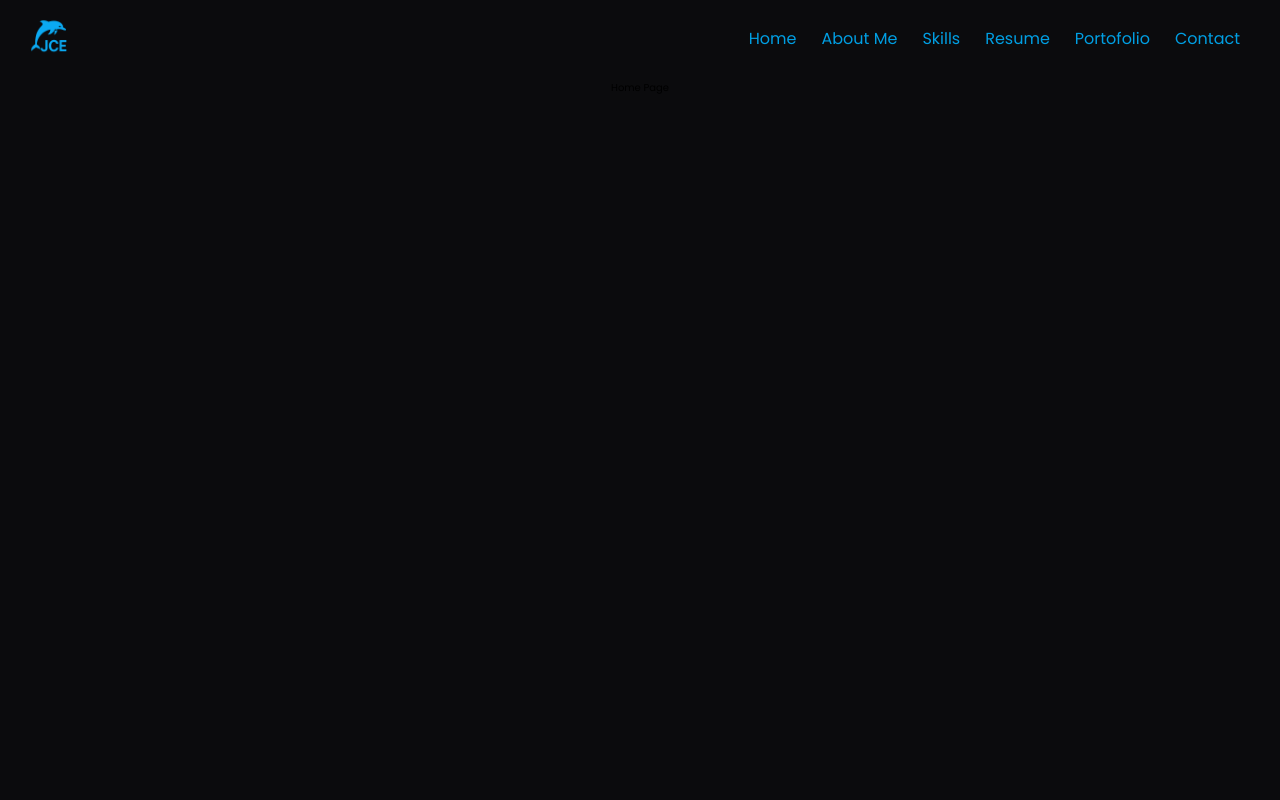
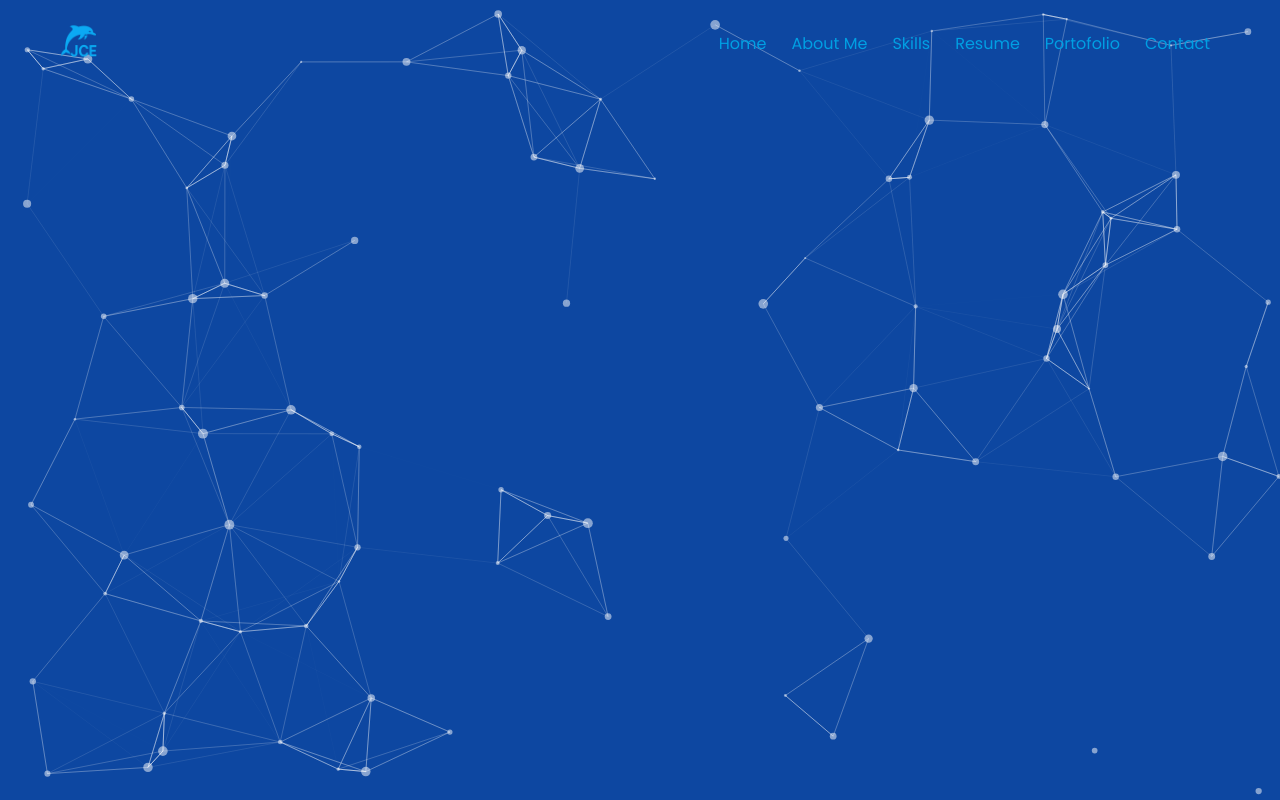
Before and after one commit to JovanChristian/MyPortofolio, a React (Create React App) app: page / in a window 1280 px wide. Built offline with nearby package versions, Linux system fonts and the light colour scheme.

Commit message:
PUSUIENGGG effect nya udh ada, background color nya ilang

```diff
--- a/src/App.css
+++ b/src/App.css
@@ -1,5 +1,9 @@
 .App {
   text-align: center;
+  background-color: var(--yellow-theme-background-color);
+  min-height: 100vh;
+  position: relative;
+  z-index: 1;
 }
 
 .App-logo {
@@ -36,3 +40,12 @@
     transform: rotate(360deg);
   }
 }
+
+#particles {
+  position: fixed;
+  width: 100%;
+  height: 100%;
+  z-index: 0;
+  top: 0;
+  left: 0;
+}
--- a/src/App.js
+++ b/src/App.js
@@ -1,22 +1,30 @@
 import './App.css';
+import Navbar from './components/navbar/index';
 import Home from './containers/home';
 import About from './containers/about';
 import Resume from './containers/resume';
 import Skills from './containers/skills';
 import Portofolio from './containers/portofolio';
 import Contact from './containers/contact';
-import Navbar from './components/navBar/index';
 import { Routes, Route } from 'react-router-dom';
+import Particles from 'react-tsparticles';
+import { loadFull } from 'tsparticles';
+import particles from './util.js/particle'; // Pastikan path-nya benar
 
 function App() {
+  const handleInit = async (main) => {
+    await loadFull(main);
+  };
+
   return (
     <div className='App'>
-      {/* particles js */}
+      {/* Particles background */}
+      <Particles id='particles'options={particles} init={handleInit} />
 
-      {/* navbar */}
-      <Navbar/>
+      {/* Navigation Bar */}
+      <Navbar />
 
-      {/* main page content */}
+      {/* Routing for pages */}
       <Routes>
         <Route index path='/' element={<Home />} />
         <Route path='/about' element={<About />} />
--- a/src/components/navbar/style.scss
+++ b/src/components/navbar/style.scss
@@ -1,10 +1,19 @@
 .navbar {
-    height: 80px;
-    background-color: var(--yellow-theme-nav-background-color);
-    display: flex;
-    align-items: center;
-    justify-content: center;
-    font-size: 1.2rem;
+    // height: 80px;
+    // background-color:
+    // display: flex;
+    // align-items: center;
+    // justify-content: center;
+    // font-size: 1.2rem;
+    // position: absolute;
+
+        position: relative;
+            z-index: 10;
+            background-color: var(--yellow-theme-nav-background-color);
+            color: white;
+            display: flex;
+            justify-content: space-between;
+            padding: 15px 30px;
 
     &_container {
         display: flex;
--- a/src/index.css
+++ b/src/index.css
@@ -22,8 +22,11 @@ html{
   height: 100;
 }
 body {
-  background-color: #0b0b0d;
+  background-color: var(--yellow-theme-background-color);
+  margin: 0;
+  padding: 0;
   height: 100%;
+  color: white;
 }
 
 #root{
--- /dev/null
+++ b/src/util.js/particle.js
@@ -0,0 +1,70 @@
+// src/util.js/particle.js
+export default {
+    background: {
+        color: {
+            value: "#0d47a1",
+        },
+    },
+    fpsLimit: 120,
+    interactivity: {
+        events: {
+            onClick: {
+                enable: true,
+                mode: "push",
+            },
+            onHover: {
+                enable: true,
+                mode: "repulse",
+            },
+            resize: true,
+        },
+        modes: {
+            push: {
+                quantity: 4,
+            },
+            repulse: {
+                distance: 200,
+                duration: 0.4,
+            },
+        },
+    },
+    particles: {
+        color: {
+            value: "#ffffff",
+        },
+        links: {
+            color: "#ffffff",
+            distance: 150,
+            enable: true,
+            opacity: 0.5,
+            width: 1,
+        },
+        move: {
+            direction: "none", // pakai string, bukan enum
+            enable: true,
+            outModes: {
+                default: "out", // pakai string, bukan enum
+            },
+            random: false,
+            speed: 6,
+            straight: false,
+        },
+        number: {
+            value: 80,
+            density: {
+                enable: true,
+                area: 800,
+            },
+        },
+        opacity: {
+            value: 0.5,
+        },
+        shape: {
+            type: "circle",
+        },
+        size: {
+            value: { min: 1, max: 5 },
+        },
+    },
+    detectRetina: true,
+};
```
Also changed, not shown: package.json (+6 -6 lines), 1 other file (tests, documents, lock files or other folders).
